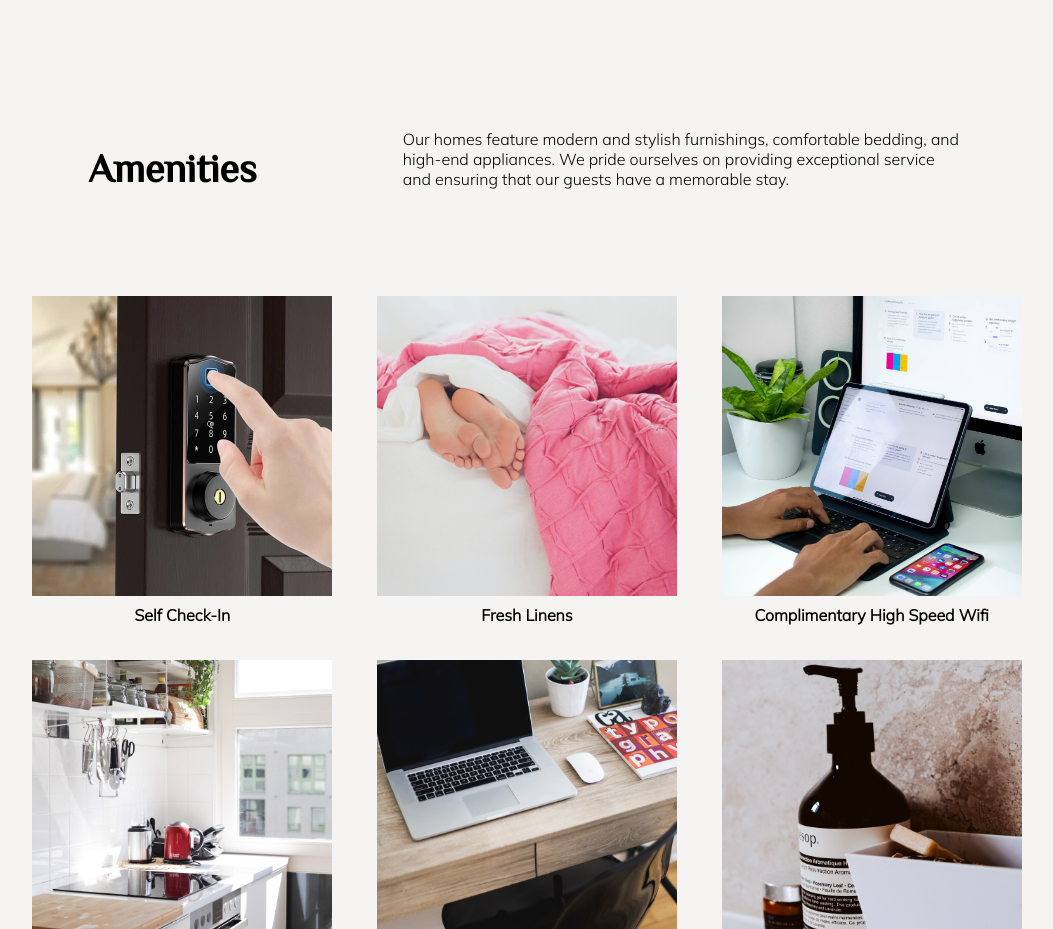
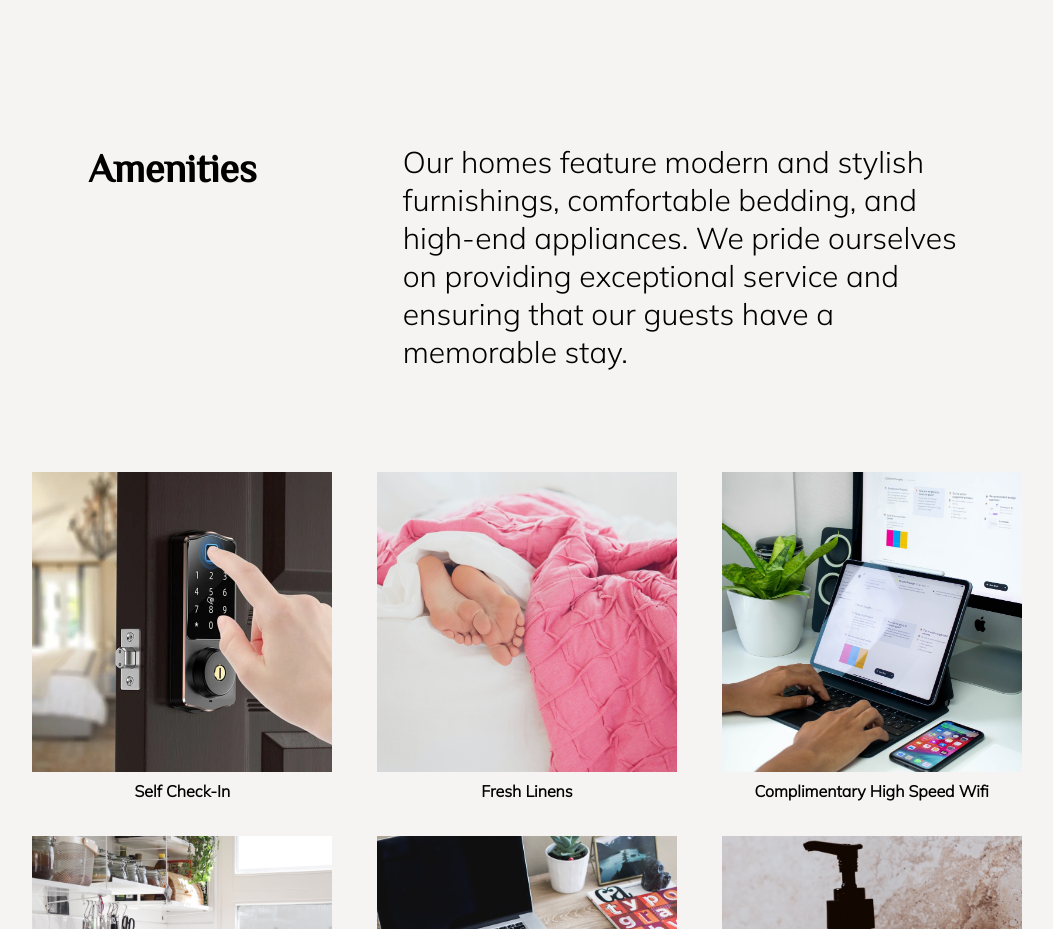
Before and after one commit to alvillaraza/rental, a React (Create React App) app: page / in a window 1280 px wide. Shown: the part 1220-2149 px from the top of the page, without its empty margins (113-1166 px from the left). Built offline with nearby package versions, Linux system fonts and the light colour scheme.

Commit message:
font size

```diff
--- a/src/App.css
+++ b/src/App.css
@@ -85,6 +85,7 @@ p {
   font-size: 40px;
 }
 .amenities .amenities-desc p {
+  font-size: 30px;
   width: 55%;
 }
 .amenities .amenities-wrapper {
--- a/src/App.less
+++ b/src/App.less
@@ -100,6 +100,8 @@ p {
     }
 
     p {
+      font-size: 30px;
+
       width: 55%;
     }
   }
```
